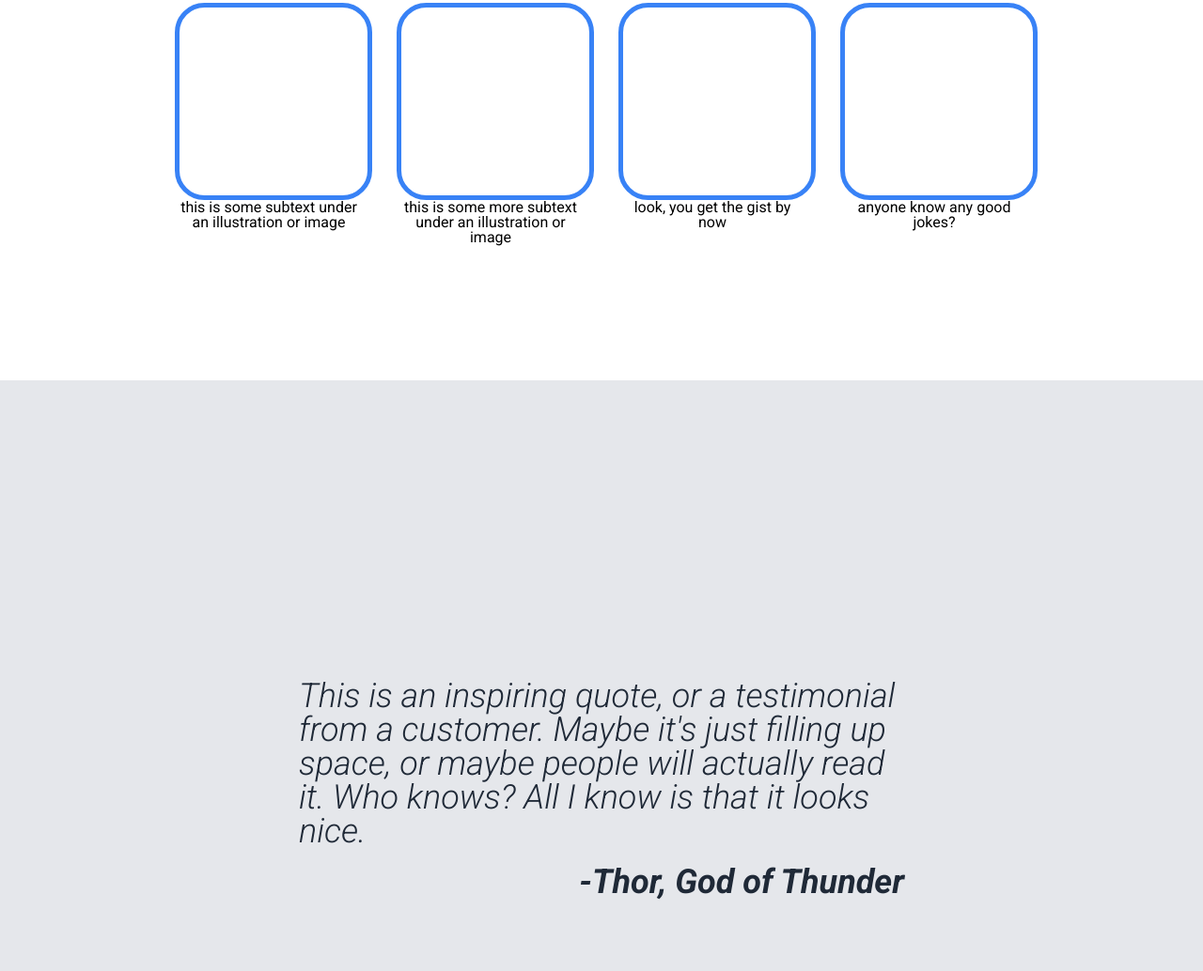
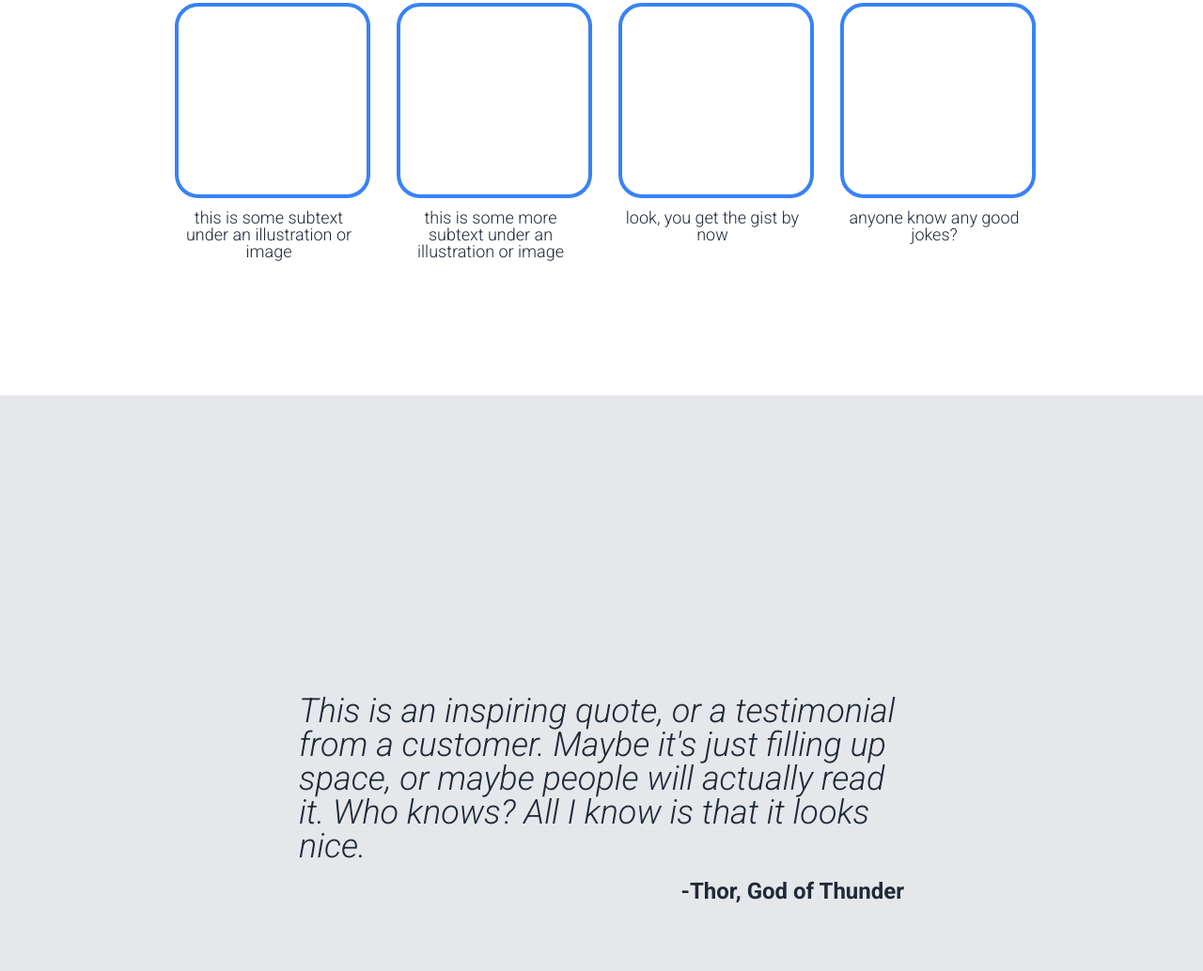
Before and after one commit to GuerrillaWoo/landing-page, a plain HTML site: page index.html in a window 1280 px wide. Shown: the part 738-1772 px from the top of the page at 94% size. Drawn offline with Linux system fonts and the light colour scheme.

Commit message:
Complete card and quote section styling

```diff
--- a/css/style.css
+++ b/css/style.css
@@ -67,8 +67,15 @@ body {
 .box {
     width: 200px;
     height: 200px;
-    border: 5px solid #3882F6;
-    border-radius: 15%;
+    border: 4px solid #3882F6;
+    border-radius: 12%;
+    margin-bottom: 12px;
+}
+
+.box + p {
+    color: #1F2937;
+    font-size: 18px;
+    font-weight: 350;
 }
 
 .quote-section {
@@ -83,9 +90,9 @@ body {
     margin-bottom: 18px;
 }
 
-.attribution {
+#attribution {
     align-self: flex-end;
-    font-size: 1px;
+    font-size: 24px;
     font-weight: 700;
 }
 
@@ -111,6 +118,7 @@ a:hover {
     color: #F9FAF8;
     font-size: 24px;
     margin-left: 144px;
+    font-weight: 700;
 }
 
 #hero-title {
@@ -137,8 +145,6 @@ a:hover {
 .quote-section p {
     color: #1F2937;
     font-size: 36px;
-    font-weight: light;
-    font-style: italic;
 }
 
 button, .action-section {
--- a/index.html
+++ b/index.html
@@ -25,7 +25,7 @@
     </div>
     <img src="" alt="placeholder" class="hero-image">
    </div>
-   <!-- Entire cards section needs rework -->
+
    <div class="card-section">
     <h2>Some random information.</h2>
     <div class="card-container">
@@ -47,10 +47,12 @@
         </div>
     </div>
    </div>
+
    <div class="quote-section">
     <p>This is an inspiring quote, or a testimonial from a customer. Maybe it's just filling up space, or maybe people will actually read it. Who knows? All I know is that it looks nice.</p>
-    <p class="attribution">-Thor, God of Thunder</p>
+    <p id="attribution">-Thor, God of Thunder</p>
    </div>
+
    <div class="action-section">
     <div class="action-text">
         <p>Call to action! It's time!</p>
```
